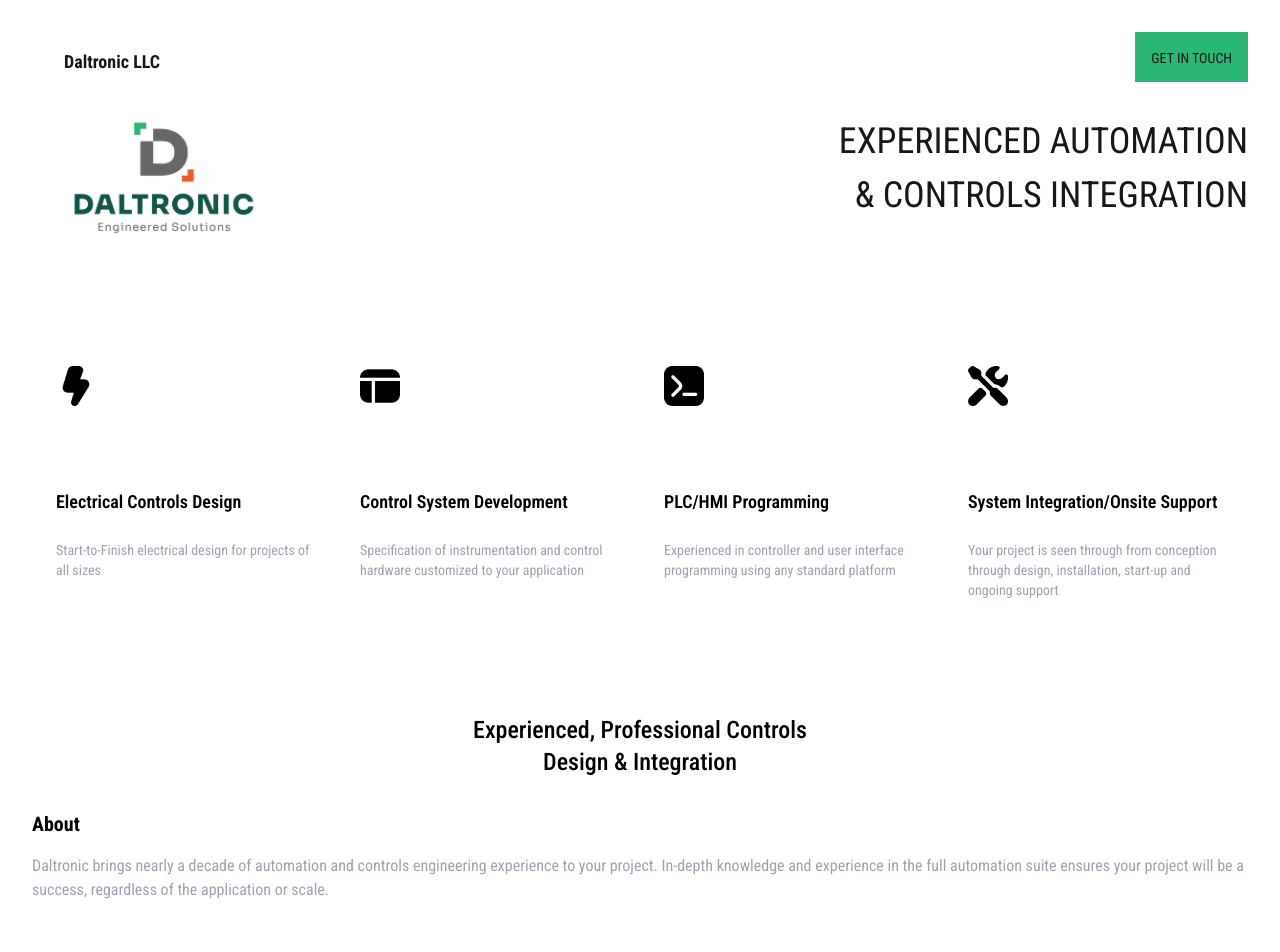
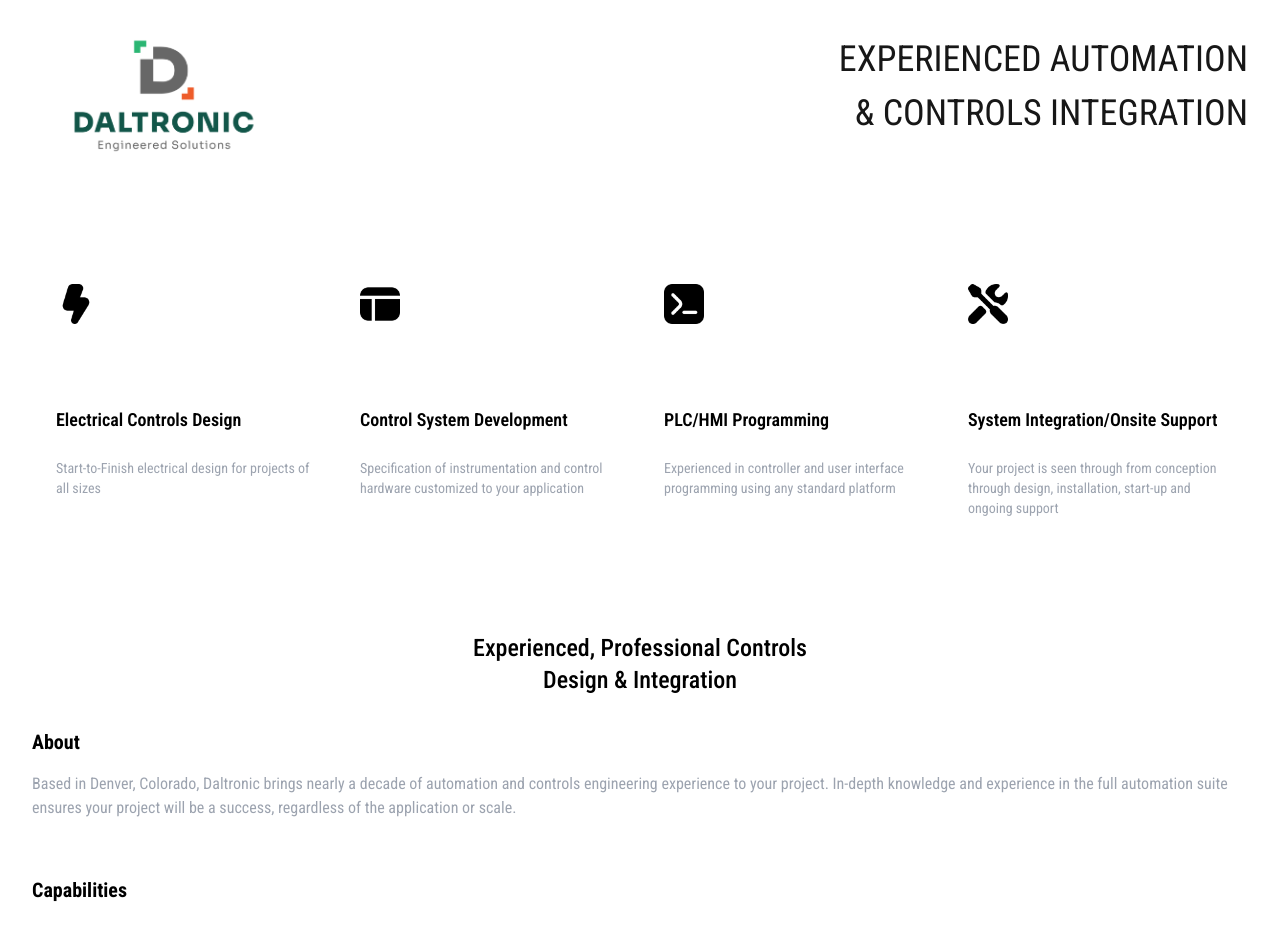
Before and after one commit to daskimmel/Daltronic, a Next.js app: page / in a window 1280 px wide. Shown: the top 952 px of the page. Built offline with nearby package versions, Linux system fonts and the light colour scheme.

Commit message:
Update about, remove top header bar, refactor skillsection to keep main page.tsx clean

```diff
--- a/app/page.tsx
+++ b/app/page.tsx
@@ -1,50 +1,13 @@
 import Header from "@/components/Header";
 import Footer from "@/components/Footer";
-import SkillBox from "@/components/SkillBox";
-import {ReactNode} from "react";
 import AboutSection from "@/components/AboutSection";
-import Image from "next/image";
-
-export interface Skill {
-    icon: ReactNode;
-    title: string;
-    description: string;
-}
-
-
-const skills: Skill[] = [
-    {
-        icon: <Image src="/static/bolt.png" alt="lightning-bolt-icon" width="40" height="40" />,
-        title: "Electrical Controls Design",
-        description: "Start-to-Finish electrical design for projects of all sizes",
-    },
-    {
-        icon: <Image src="/static/table-layout.png" alt="table-layout-icon" width="40" height="40" />,
-        title: "Control System Development",
-        description: "Specification of instrumentation and control hardware customized to your application",
-    },
-    {
-        icon: <Image src="/static/square-terminal.png" alt="programming-terminal-icon" width="40" height="40" />,
-        title: "PLC/HMI Programming",
-        description: "Experienced in controller and user interface programming using any standard platform",
-    },
-    {
-        icon: <Image src="/static/tools.png" alt="tools-icon" width="40" height="40" />,
-        title: "System Integration/Onsite Support",
-        description: "Your project is seen through from conception through design, installation, start-up and ongoing support",
-    },
-];
+import SkillSection from "@/components/SkillSection";
 
 export default function Home() {
   return (
     <div className="min-h-screen font-[family-name:var(--font-geist-sans)] flex flex-col justify-between">
         <Header />
-        <div>
-            <div className="text-white text-xl lg:text-2xl xl:text-2xl px-10">Daltronic is here to help with all your automation needs:</div>
-            <div id="skills-container" className="p-8 flex justify-between flex-wrap">
-                {skills.map(skill => <SkillBox key={skill.title} skill={skill} />)}
-            </div>
-        </div>
+        <SkillSection />
         <AboutSection />
         <Footer />
     </div>
--- a/components/AboutSection.tsx
+++ b/components/AboutSection.tsx
@@ -9,8 +9,9 @@ export default function AboutSection() {
             </div>
             <div className="mb-4 mt-8 font-bold text-black text-xl">About</div>
             <div className="my-4 text-gray-400">
-                Daltronic brings nearly a decade of automation and controls engineering experience to your project.
-                In-depth knowledge and experience in the full automation suite ensures your project will be a success,
+                Based in Denver, Colorado, Daltronic brings nearly a decade of automation
+                and controls engineering experience to your project. In-depth knowledge
+                and experience in the full automation suite ensures your project will be a success,
                 regardless of the application or scale.
             </div>
             <br/>
--- a/components/Header.tsx
+++ b/components/Header.tsx
@@ -3,12 +3,6 @@ import Image from "next/image";
 export default function Header() {
     return (
         <div className="p-4 lg:p-8 xl:p-8">
-            <div className="w-full flex justify-between pb-8">
-                <div className="font-bold pt-4 text-lg pl-0 lg:pl-8 xl:pl-8">Daltronic LLC</div>
-                <a className="bg-[#2bb673] p-4 hover:bg-[#009d51] text-sm cursor-pointer h-[50px]" href="mailto:dallas@daltronic.com">
-                    GET IN TOUCH
-                </a>
-            </div>
             <div className="w-full flex justify-between flex-wrap">
                 <div className="w-full lg:w-1/2 xl:w-1/2 flex justify-center lg:justify-start xl:justify-start pl-0 lg:pl-8 xl:pl-8">
                     <Image src="/static/daltronic-with-tagline.png" alt="daltronic-logo" width="200" height="128" />
--- a/components/SkillBox.tsx
+++ b/components/SkillBox.tsx
@@ -1,4 +1,4 @@
-import {Skill} from "@/app/page";
+import {Skill} from "@/components/SkillSection";
 
 
 export default function SkillBox({ skill }: {skill: Skill} ) {
--- /dev/null
+++ b/components/SkillSection.tsx
@@ -0,0 +1,43 @@
+import {ReactNode} from "react";
+import Image from "next/image";
+import SkillBox from "@/components/SkillBox";
+
+export interface Skill {
+    icon: ReactNode;
+    title: string;
+    description: string;
+}
+
+const skills: Skill[] = [
+    {
+        icon: <Image src="/static/bolt.png" alt="lightning-bolt-icon" width="40" height="40" />,
+        title: "Electrical Controls Design",
+        description: "Start-to-Finish electrical design for projects of all sizes",
+    },
+    {
+        icon: <Image src="/static/table-layout.png" alt="table-layout-icon" width="40" height="40" />,
+        title: "Control System Development",
+        description: "Specification of instrumentation and control hardware customized to your application",
+    },
+    {
+        icon: <Image src="/static/square-terminal.png" alt="programming-terminal-icon" width="40" height="40" />,
+        title: "PLC/HMI Programming",
+        description: "Experienced in controller and user interface programming using any standard platform",
+    },
+    {
+        icon: <Image src="/static/tools.png" alt="tools-icon" width="40" height="40" />,
+        title: "System Integration/Onsite Support",
+        description: "Your project is seen through from conception through design, installation, start-up and ongoing support",
+    },
+];
+
+export default function SkillSection( ) {
+    return (
+        <div>
+            <div className="text-white text-xl lg:text-2xl xl:text-2xl px-10">Daltronic is here to help with all your automation needs:</div>
+            <div id="skills-container" className="p-8 flex justify-between flex-wrap">
+                {skills.map(skill => <SkillBox key={skill.title} skill={skill} />)}
+            </div>
+        </div>
+    );
+}
```
